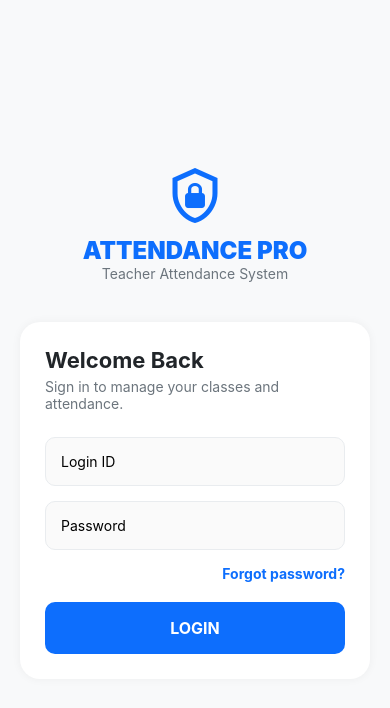
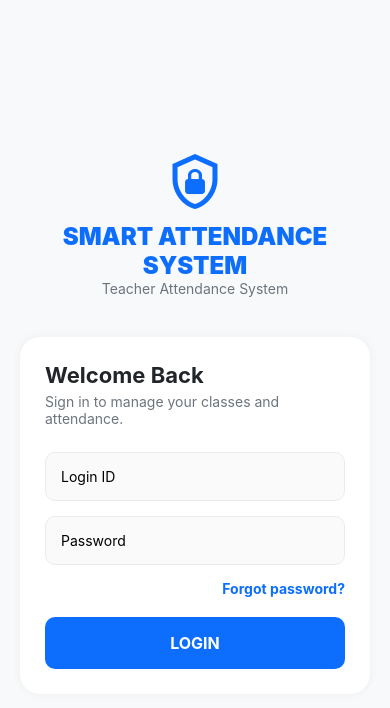
Before and after one commit to md-washue/Smart_attendance_system, a React Native app in the folder app/: screen / in a window 390 px wide. Shown: the top 708 px of the page. Built offline with nearby package versions, Linux system fonts and the light colour scheme.

Commit message:
fixed_name

```diff
--- a/app/App.js
+++ b/app/App.js
@@ -7,7 +7,7 @@ import { Ionicons, MaterialCommunityIcons } from '@expo/vector-icons';
 import axios from 'axios';
 
 const Stack = createNativeStackNavigator();
-const BACKEND_URL = "http://192.168.0.18:8000/upload-frame/";
+const BACKEND_URL = "http://192.168.0.18:8000/attendance/";
 const DASHBOARD_URL = "http://192.168.0.18:8000/attendance";
 
 // --- LOGIN SCREEN ---
@@ -33,7 +33,7 @@ function LoginScreen({ navigation }) {
           style={{ alignSelf: 'center', marginBottom: 10 }}
         />
 
-        <Text style={styles.logoText}>ATTENDANCE PRO</Text>
+        <Text style={styles.logoText}>SMART ATTENDANCE SYSTEM</Text>
         <Text style={styles.subLogoText}>Teacher Attendance System</Text>
 
         <View style={styles.card}>
```
